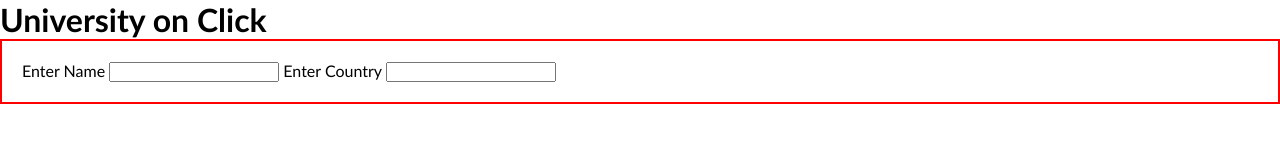
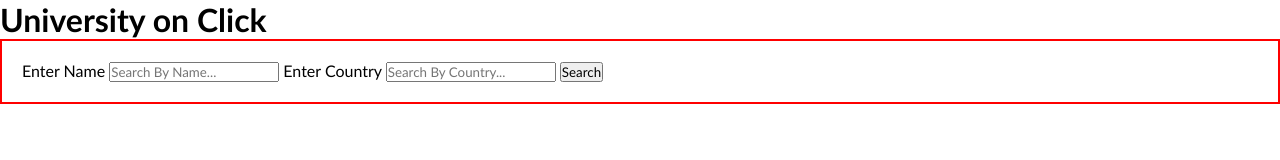
Before and after one commit to Talika-Bajaj/University-on-Click, a plain HTML site: page index.html in a window 1280 px wide. Drawn offline with Linux system fonts and the light colour scheme.

Commit message:
Add button in form

```diff
--- a/index.html
+++ b/index.html
@@ -11,10 +11,11 @@
         <h1>University on Click</h1>
         <form id="search-uni">
             <label for="uni-name">Enter Name</label>
-            <input type="search" name="searcH-name" id="uni-name">
+            <input type="search" name="searcH-name" id="uni-name" placeholder="Search By Name...">
 
             <label for="uni-country">Enter Country</label>
-            <input type="search" name="search-country" id="uni-country">
+            <input type="search" name="search-country" id="uni-country"  placeholder="Search By Country...">
+            <input type="submit" value="Search">
         </form>
 
         <div class="uni-data"></div>
```
